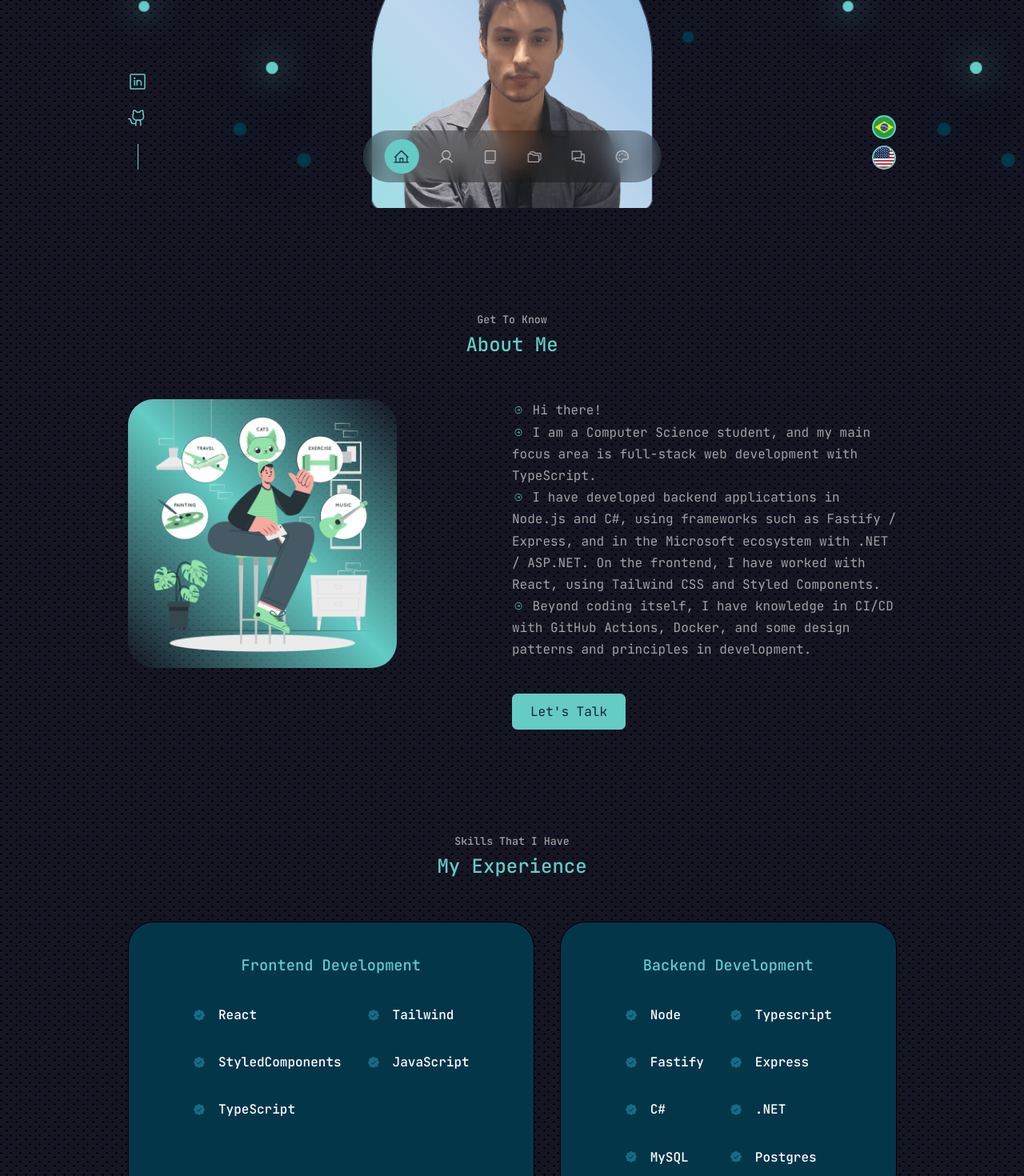
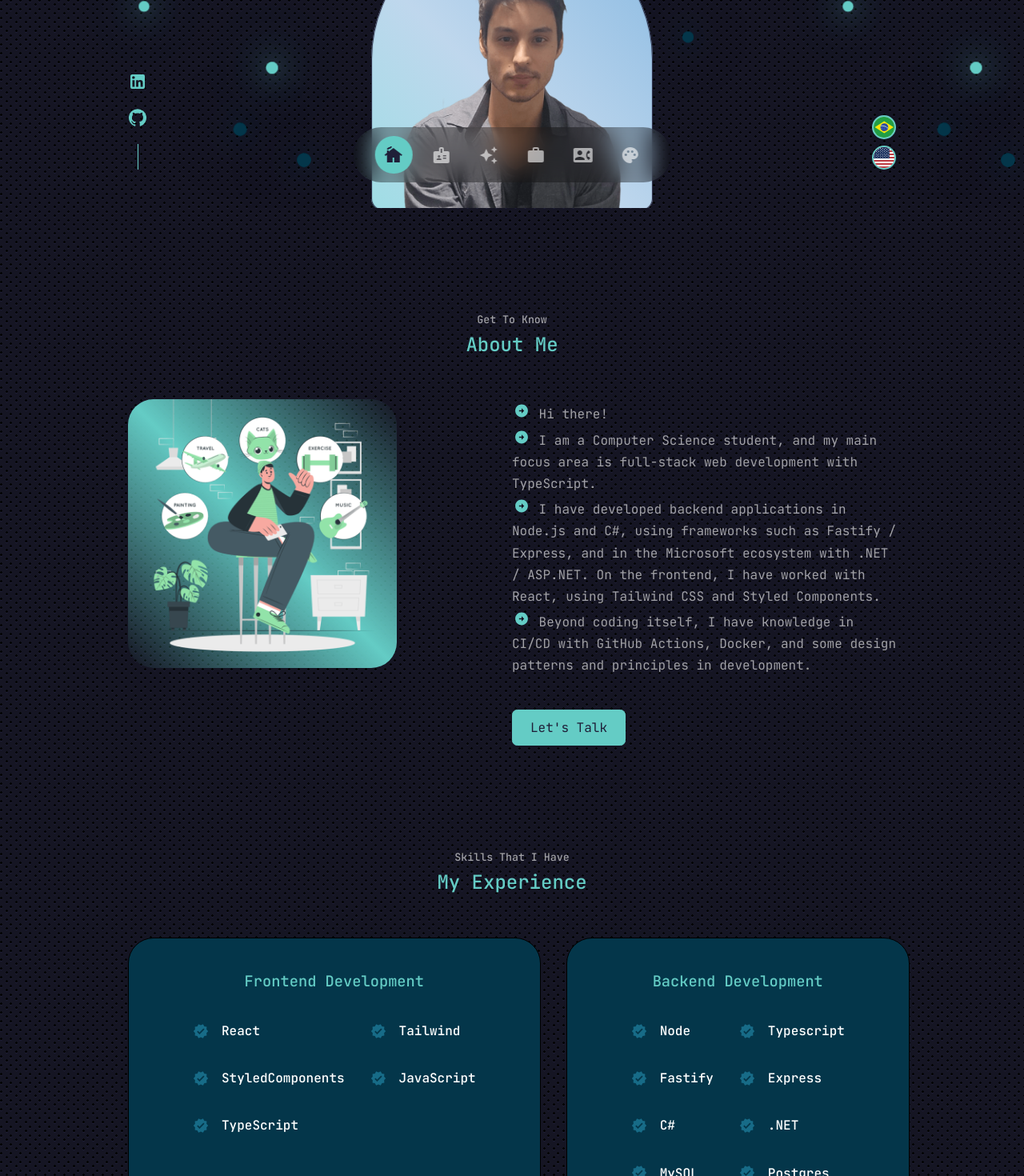
Before and after one commit to tiago0214/tiago-portfolio, a React (Vite) app: page / in a window 1280 px wide. Shown: the part 540-2010 px from the top of the page at 80% size. Built offline with nearby package versions, Linux system fonts and the light colour scheme.

Commit message:
change icons library

```diff
--- a/package.json
+++ b/package.json
@@ -14,7 +14,6 @@
     "@emotion/styled": "^11.13.0",
     "@mui/icons-material": "^5.16.5",
     "@mui/material": "^5.16.5",
-    "@phosphor-icons/react": "^2.1.7",
     "antd": "^5.19.3",
     "framer-motion": "^11.3.19",
     "react": "^18.3.1",
--- a/src/components/About/index.tsx
+++ b/src/components/About/index.tsx
@@ -1,11 +1,11 @@
 import { AboutContainer, AboutContent, AboutMe, AboutMeImage, AboutParagraph } from "./styles";
 
 import ME from '../../assets/about.png'
-import { ArrowCircleRight } from "@phosphor-icons/react";
 
 import { motion, useInView, useAnimation } from "framer-motion";
 import { useContext, useEffect, useRef } from "react";
 import { AppContex } from "../../context";
+import { ArrowCircleRight } from "@mui/icons-material";
 
 
 export function About(){
--- a/src/components/Contact/index.tsx
+++ b/src/components/Contact/index.tsx
@@ -1,12 +1,15 @@
-import { Envelope, WhatsappLogo } from "@phosphor-icons/react";
 import { ContactContainer, ContactForm, ContactOption, ContactOptions } from "./styles";
 import { useForm } from "react-hook-form";
 
 import { message } from 'antd';
+import WhatsAppIcon from '@mui/icons-material/WhatsApp';
+import MailOutlineIcon from '@mui/icons-material/MailOutline';
 
 import { motion, useInView, useAnimation } from "framer-motion";
 import { useContext, useEffect, useRef } from "react";
 import { AppContex } from "../../context";
+
+
 
 interface DataForm {
   name: string
@@ -75,13 +78,13 @@ export function Contact(){
       <ContactContainer className="container">
         <ContactOptions>
           <ContactOption>
-            <Envelope size={24}/>
+            <MailOutlineIcon/>
             <h4>Email</h4>
             <h5>tiago0214@gmail.com</h5>
             <a href="mailto:tiago0214@gmail.com" target="_blank">{idiomPage.contact.sendAMessage}</a>
           </ContactOption>
           <ContactOption>
-            <WhatsappLogo size={24}/>
+            <WhatsAppIcon/>
             <h4>WhatsApp</h4>
             <h5>+55(64)99282-9680</h5>
             <a href="https://api.whatsapp.com/send?phone=5564992829680" target="_blank">{idiomPage.contact.sendAMessage}</a>
--- a/src/components/Experience/index.tsx
+++ b/src/components/Experience/index.tsx
@@ -1,4 +1,4 @@
-import { SealCheck } from "@phosphor-icons/react";
+import VerifiedIcon from '@mui/icons-material/Verified';
 import { ExperienceContainer, ExperienceContent } from "./styles";
 
 import { motion, useInView, useAnimation } from "framer-motion";
@@ -48,23 +48,23 @@ export function Experience({activeColor}:ThemeSelectProps){
 
           <ExperienceContent>
             <article>
-              <SealCheck weight="fill" color={colorIcon}/>
+              <VerifiedIcon fontSize="small" sx={{ color: colorIcon }} />
               <h4>React</h4>
             </article>
             <article>
-              <SealCheck weight="fill" color={colorIcon}/>
+              <VerifiedIcon fontSize="small" sx={{ color: colorIcon }}/>
               <h4>Tailwind</h4>
             </article>
             <article>
-              <SealCheck weight="fill" color={colorIcon}/>
+              <VerifiedIcon fontSize="small" sx={{ color: colorIcon }}/>
               <h4>StyledComponents</h4>
             </article>
             <article>
-              <SealCheck weight="fill" color={colorIcon}/>
+              <VerifiedIcon fontSize="small" sx={{ color: colorIcon }}/>
               <h4>JavaScript</h4>
             </article>
             <article>
-              <SealCheck weight="fill" color={colorIcon}/>
+              <VerifiedIcon fontSize="small" sx={{ color: colorIcon }}/>
               <h4>TypeScript</h4>
             </article>
           </ExperienceContent>
@@ -75,35 +75,35 @@ export function Experience({activeColor}:ThemeSelectProps){
 
           <ExperienceContent>
           <article>
-              <SealCheck weight="fill" color={colorIcon}/>
+              <VerifiedIcon fontSize="small" sx={{ color: colorIcon }}/>
               <h4>Node</h4>
             </article>
             <article>
-              <SealCheck weight="fill" color={colorIcon}/>
+              <VerifiedIcon fontSize="small"  sx={{ color: colorIcon }}/>
               <h4>Typescript</h4>
             </article>
             <article>
-              <SealCheck weight="fill" color={colorIcon}/>
+              <VerifiedIcon fontSize="small" sx={{ color: colorIcon }}/>
               <h4>Fastify</h4>
             </article>
             <article>
-              <SealCheck weight="fill" color={colorIcon}/>
+              <VerifiedIcon fontSize="small" sx={{ color: colorIcon }}/>
               <h4>Express</h4>
             </article>
             <article>
-              <SealCheck weight="fill" color={colorIcon}/>
+              <VerifiedIcon fontSize="small" sx={{ color: colorIcon }}/>
               <h4>C#</h4>
             </article>
             <article>
-              <SealCheck weight="fill" color={colorIcon}/>
+              <VerifiedIcon fontSize="small" sx={{ color: colorIcon }}/>
               <h4>.NET</h4>
             </article>
             <article>
-              <SealCheck weight="fill" color={colorIcon}/>
+              <VerifiedIcon fontSize="small" sx={{ color: colorIcon }}/>
               <h4>MySQL</h4>
             </article>
             <article>
-              <SealCheck weight="fill" color={colorIcon}/>
+              <VerifiedIcon fontSize="small" sx={{ color: colorIcon }}/>
               <h4>Postgres</h4>
             </article>
           </ExperienceContent>
--- a/src/components/Footer/index.tsx
+++ b/src/components/Footer/index.tsx
@@ -1,4 +1,6 @@
-import { GithubLogo, LinkedinLogo } from "@phosphor-icons/react";
+import GitHubIcon from '@mui/icons-material/GitHub';
+import LinkedInIcon from '@mui/icons-material/LinkedIn';
+
 import { FooterContainer, FooterCopyright, FooterSocials, Permalinks } from "./styles";
 import { useContext } from "react";
 import { AppContex } from "../../context";
@@ -19,8 +21,8 @@ export function Footer(){
       </Permalinks>
 
       <FooterSocials>
-        <a href="https://github.com/tiago0214" className="footer--link" target="_blank"><GithubLogo size={24}/></a>
-        <a href="https://www.linkedin.com/in/tiago-souza-ba234b11a/" className="footer--link" target="_blank"><LinkedinLogo size={24}/></a>
+        <a href="https://github.com/tiago0214" className="footer--link" target="_blank"><GitHubIcon sx={{ fontSize: 24 }}/></a>
+        <a href="https://www.linkedin.com/in/tiago-souza-ba234b11a/" className="footer--link" target="_blank"><LinkedInIcon sx={{ fontSize: 24 }}/></a>
       </FooterSocials>
 
       <FooterCopyright>
--- a/src/components/Header/components/HeaderSocial/index.tsx
+++ b/src/components/Header/components/HeaderSocial/index.tsx
@@ -1,12 +1,13 @@
-import { GithubLogo, LinkedinLogo } from "@phosphor-icons/react";
+import GitHubIcon from '@mui/icons-material/GitHub';
+import LinkedInIcon from '@mui/icons-material/LinkedIn';
 import { HeaderSocialContainer } from "./styles";
 import { motion } from "framer-motion";
 
 export function HeaderSocial(){
   return (
     <HeaderSocialContainer>
-    <motion.a  whileHover={{scale:1.5}} href="https://www.linkedin.com/in/tiago-souza-ba234b11a/" target="_blank"> <LinkedinLogo size={24}/> </motion.a>
-    <motion.a  whileHover={{scale:1.5}}  href="https://github.com/tiago0214" target="_blank"> <GithubLogo size={24}/> </motion.a>
+    <motion.a  whileHover={{scale:1.5}} href="https://www.linkedin.com/in/tiago-souza-ba234b11a/" target="_blank"> <LinkedInIcon sx={{ fontSize: 24 }}/> </motion.a>
+    <motion.a  whileHover={{scale:1.5}}  href="https://github.com/tiago0214" target="_blank"> <GitHubIcon sx={{ fontSize: 24 }}/> </motion.a>
     </HeaderSocialContainer>
   )
 }
--- a/src/components/NavBar/index.tsx
+++ b/src/components/NavBar/index.tsx
@@ -1,4 +1,12 @@
-import { Book, Chats, Folders, HouseLine, Palette, User } from "@phosphor-icons/react";
+import CottageIcon from '@mui/icons-material/Cottage';
+import BadgeIcon from '@mui/icons-material/Badge';
+import ContactPhoneIcon from '@mui/icons-material/ContactPhone';
+import WorkIcon from '@mui/icons-material/Work';
+import PaletteIcon from '@mui/icons-material/Palette';
+import AutoAwesomeIcon from '@mui/icons-material/AutoAwesome';
+
+
+
 import { NavBarContainer, NavBarLink } from "./styles";
 import { useState } from "react";
 import { ThemeSelect, ThemeSelectProps } from "../ThemeSelect";
@@ -21,41 +29,46 @@ export function NavBar({themeSelect}:ThemeSelectProps){
         href="#"
         onClick={() => setActiveNav('#')}
         className= {activeNav === '#' ? 'active' : ''}
-      ><HouseLine size={20}/>
+      >
+        <CottageIcon/>
       </NavBarLink>
       <NavBarLink
         title="about"
         href="#about"
         onClick={() => setActiveNav('#about')}
         className= {activeNav === '#about' ? 'active' : ''}
-       ><User size={20}/>
-       </NavBarLink>
+      >
+        <BadgeIcon/>
+      </NavBarLink>
       <NavBarLink
         title="experience"
         href="#experience"
         onClick={() => setActiveNav('#experience')}
         className= {activeNav === '#experience' ? 'active' : ''}
-      ><Book size={20}/>
+      >
+        <AutoAwesomeIcon/>
       </NavBarLink>
       <NavBarLink
         title="projects"
         href="#projects"
         onClick={() => setActiveNav('#projects')}
         className= {activeNav === '#projects' ? 'active' : ''}
-      ><Folders size={20}/>
+      >
+        <WorkIcon  />
       </NavBarLink>
       <NavBarLink
         title="contact"
         href="#contact"
         onClick={() => setActiveNav('#contact')}
         className= {activeNav === '#contact' ? 'active' : ''}
-      > <Chats size={20}/>
+      >
+        <ContactPhoneIcon/>
       </NavBarLink>
 
       <NavBarLink
         onClick={() => handleShowTheme()}
         title="color theme"
-      > <Palette size={20}/>
+      > <PaletteIcon/>
         {showTheme ? <ThemeSelect themeSelect={themeSelect}/> : <div />}
       </NavBarLink>
 
```
Also changed, not shown: 1 other file (tests, documents, lock files or other folders).
